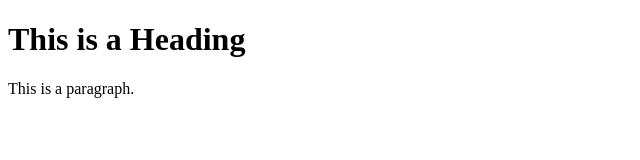
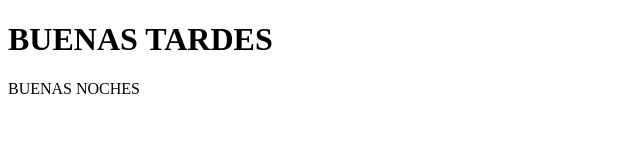
Before and after one commit to Sirkevin22/Practica-9, a plain HTML site: page index.html in a window 1280 px wide. Shown: the whole page, without its empty margins (0-640 px from the left). Drawn offline with Linux system fonts and the light colour scheme.

Commit message:
cosas nuevas

```diff
--- a/index.html
+++ b/index.html
@@ -1,12 +1,12 @@
 <!DOCTYPE html>
 <html>
 <head>
-<title>Page Title</title>
+<title>VISUAL_CORE</title>
 </head>
 <body>
 
-<h1>This is a Heading</h1>
-<p>This is a paragraph.</p>
+<h1>BUENAS TARDES</h1>
+<p>BUENAS NOCHES</p>
 
 </body>
 </html>
```
